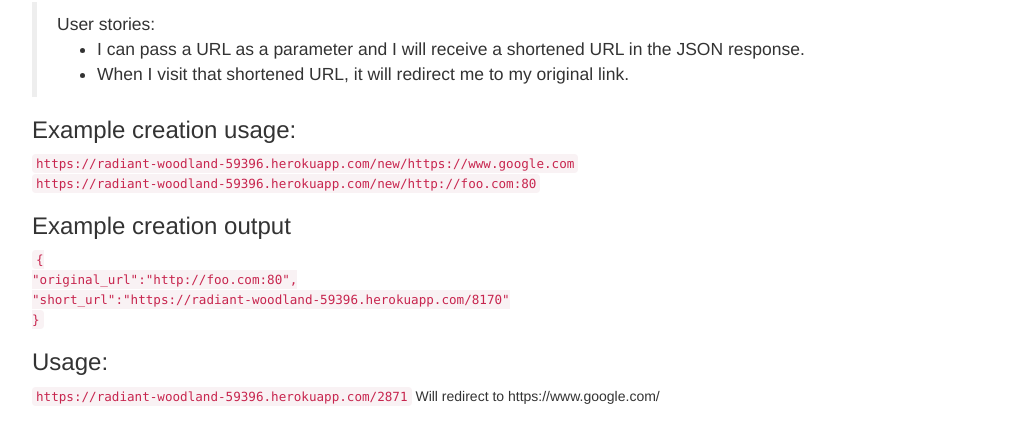
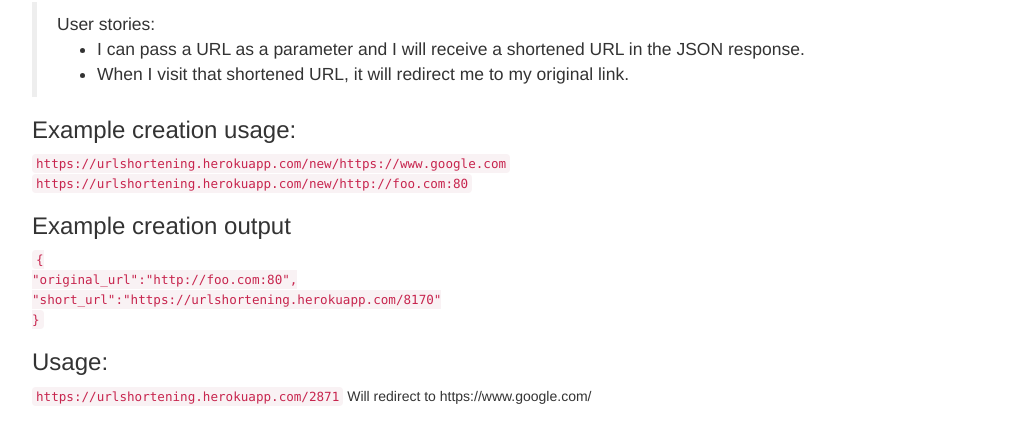
Before and after one commit to AdventureBear/urlshortener, a website: page index.html in a window 1280 px wide. Shown: the part 68-512 px from the top of the page, without its empty margins (38-1063 px from the left). Drawn offline with nearby package versions, Linux system fonts and the light colour scheme.

Commit message:
heroku URL updated

```diff
--- a/index.html
+++ b/index.html
@@ -14,18 +14,18 @@
         </ul>
     </blockquote>
     <h3>Example creation usage:</h3>
-        <code>https://radiant-woodland-59396.herokuapp.com/new/https://www.google.com</code><br>
-        <code>https://radiant-woodland-59396.herokuapp.com/new/http://foo.com:80</code>
+        <code>https://urlshortening.herokuapp.com/new/https://www.google.com</code><br>
+        <code>https://urlshortening.herokuapp.com/new/http://foo.com:80</code>
 
     <h3>Example creation output</h3>
         <code>
             {<br>
                 "original_url":"http://foo.com:80", <br>
-                "short_url":"https://radiant-woodland-59396.herokuapp.com/8170" <br>
+                "short_url":"https://urlshortening.herokuapp.com/8170" <br>
             }<br>
         </code>
     <h3>Usage:</h3>
-        <code>https://radiant-woodland-59396.herokuapp.com/2871</code>
+        <code>https://urlshortening.herokuapp.com/2871</code>
         Will redirect to
         https://www.google.com/
 </div>
```
